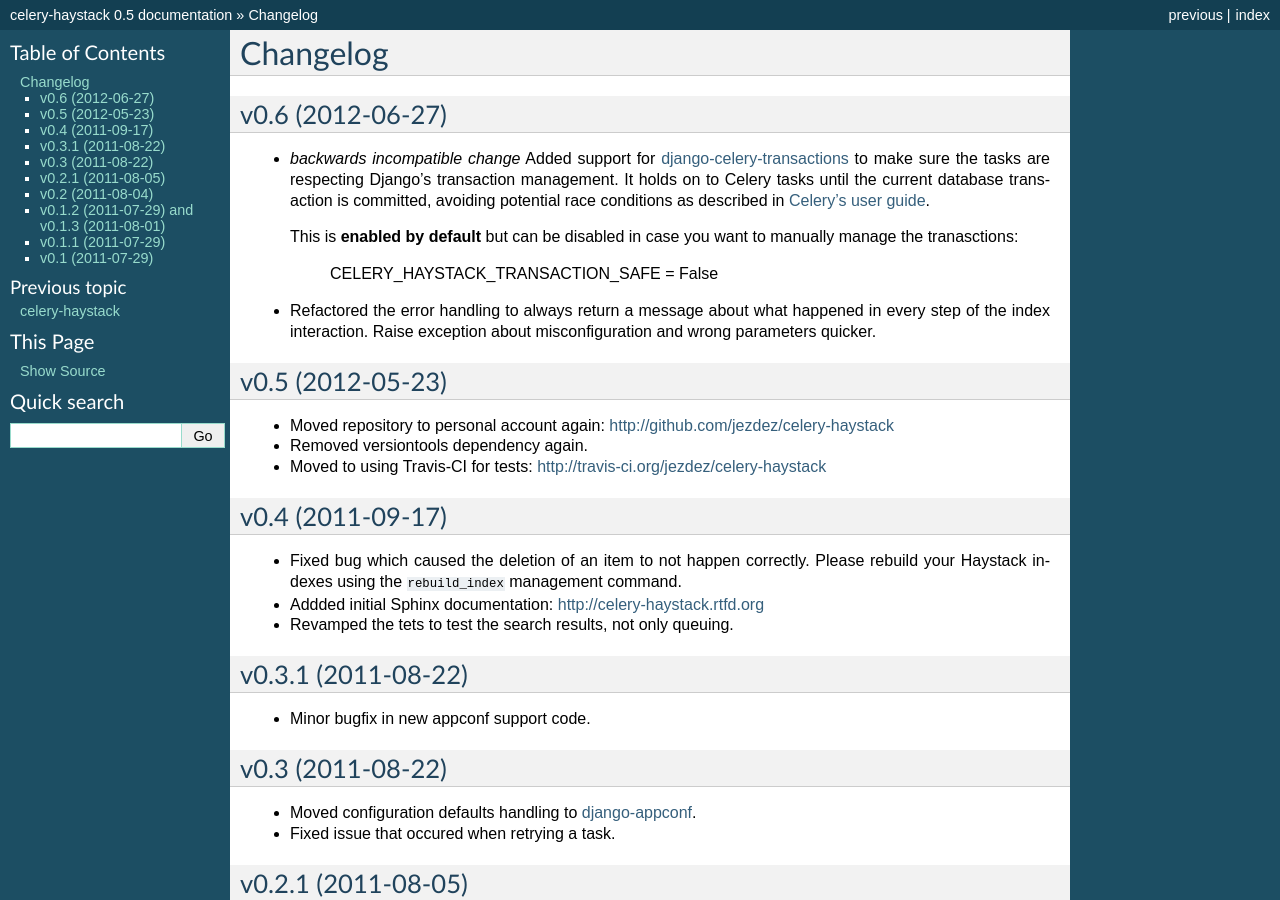
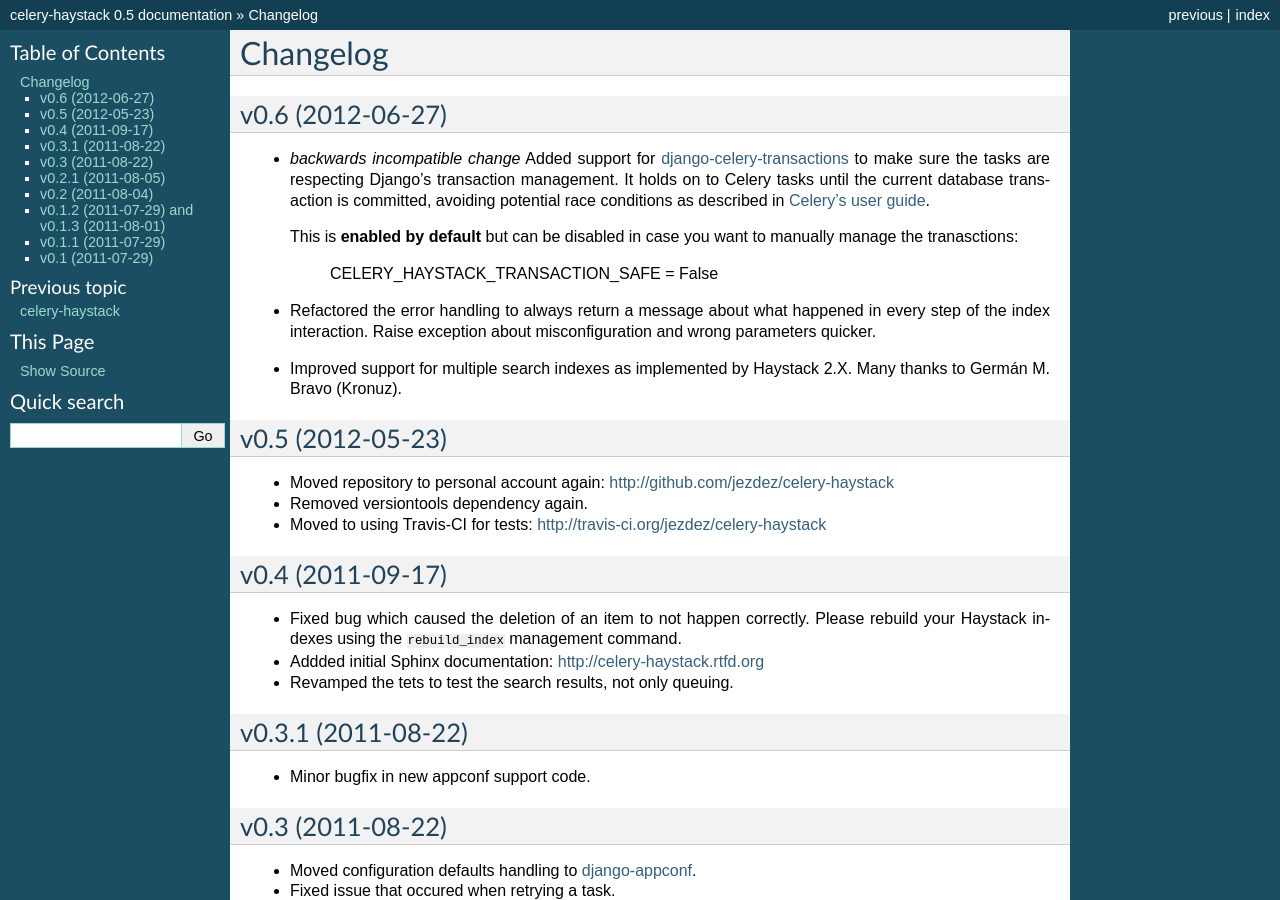
Before and after one commit to django-haystack/celery-haystack, a Sphinx documentation site: the page built from docs/changelog.rst, in a window 1280 px wide and 900 px high. Built offline with Sphinx 7.4.7, drawn with Linux system fonts in a browser that asks for light colours.

Commit message:
Updated changelog.

```diff
--- a/docs/changelog.rst
+++ b/docs/changelog.rst
@@ -18,6 +18,9 @@ v0.6 (2012-06-27)
 * Refactored the error handling to always return a message about what
   happened in every step of the index interaction. Raise exception about
   misconfiguration and wrong parameters quicker.
+
+* Improved support for multiple search indexes as implemented by
+  Haystack 2.X. Many thanks to Germán M. Bravo (Kronuz).
 
 .. _`django-celery-transactions`: https://github.com/chrisdoble/django-celery-transactions
 .. _`Celery's user guide`: http://celery.readthedocs.org/en/latest/userguide/tasks.html#database-transactions
```
